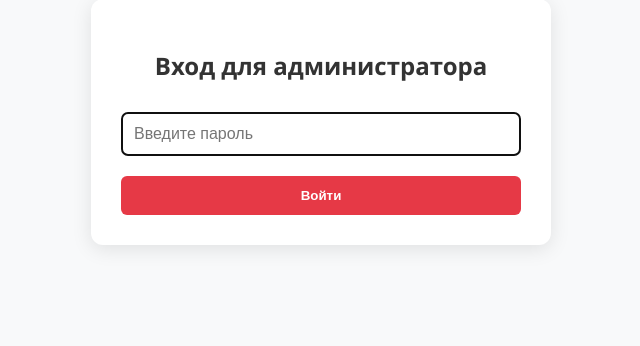
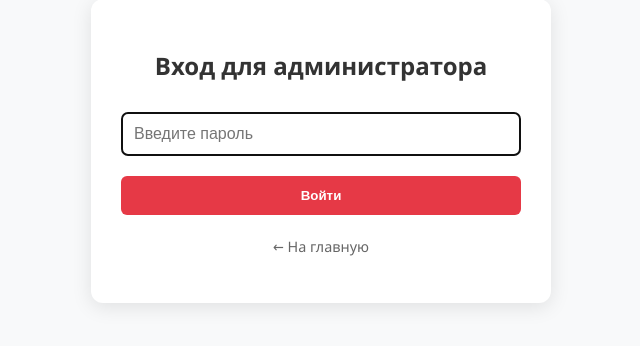
Before and after one commit to artik1112006-lang/pro_hockey-store, a FastAPI app: page /login in a window 1280 px wide. Shown: the part 101-447 px from the top of the page, without its empty margins (319-959 px from the left). Run offline with FastAPI, Linux system fonts and the light colour scheme; parts of the project's set-up code (start-up, migrations or seed data) failed here and were passed over.

Commit message:
Update login.html

```diff
--- a/templates/login.html
+++ b/templates/login.html
@@ -2,16 +2,17 @@
 <html lang="ru">
 <head>
     <meta charset="UTF-8">
-    <title>Вход в админку</title>
+    <title>Вход в админку — Pro Hockey Store</title>
     <link rel="stylesheet" href="/static/style.css">
 </head>
 <body>
-    <div class="form-container">
+    <div class="form-container" style="margin-top: 100px;">
         <h2>Вход для администратора</h2>
         <form action="/login" method="post">
             <input type="password" name="password" placeholder="Введите пароль" required autofocus>
             <button type="submit" class="btn">Войти</button>
         </form>
+        <p style="margin-top: 20px;"><a href="/" style="color: #666; text-decoration: none; font-size: 0.9rem;">← На главную</a></p>
     </div>
 </body>
 </html>
```
